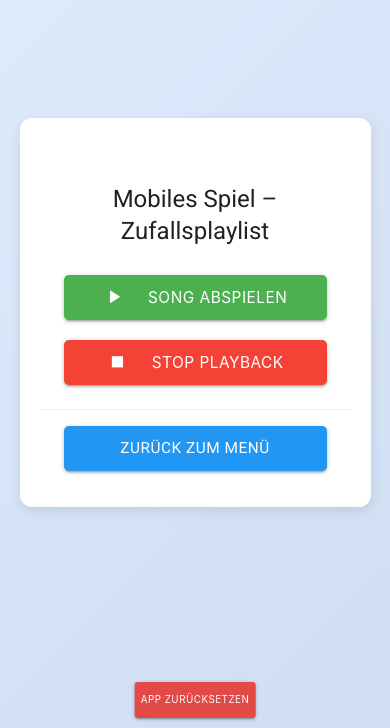
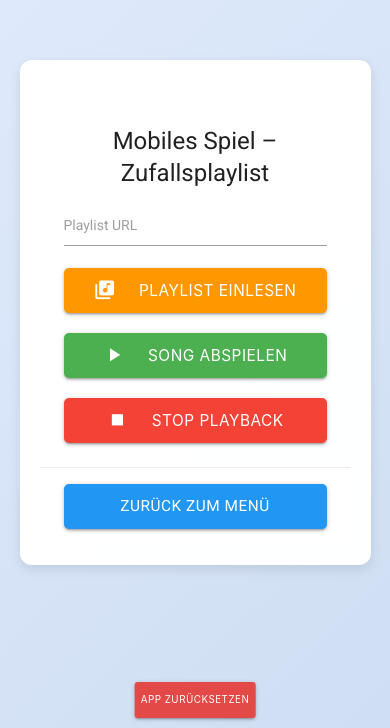
Before and after one commit to mcvanst/Balura95.github.io, a website: page mobil.html in a window 390 px wide. Shown: the part 116-844 px from the top of the page. Drawn offline with nearby package versions, Linux system fonts and the light colour scheme; sample sign-in values are in the browser's storage.

Commit message:
Update mobil.html

```diff
--- a/mobil.html
+++ b/mobil.html
@@ -19,9 +19,18 @@
     <div class="card z-depth-3 center-align fade-in">
       <div class="card-content">
         <h4 class="card-title">Mobiles Spiel – Zufallsplaylist</h4>
-        <!-- Anzeige der gespeicherten Playlist-URL -->
+        <!-- Anzeige der gespeicherten Playlist URL -->
         <p id="playlist-display"></p>
-        <!-- Button zum Abspielen eines zufälligen Songs -->
+        <!-- Kein Wert im Input -->
+        <div class="input-field">
+          <input id="playlist-url" type="text">
+          <label for="playlist-url">Playlist URL</label>
+        </div>
+        <!-- Button zum Einlesen der Playlist -->
+        <button id="cache-button" class="btn-large waves-effect waves-light orange">
+          <i class="material-icons left">library_music</i> Playlist einlesen
+        </button>
+        <!-- Play-Button zum Abspielen eines zufälligen Songs -->
         <button id="play-button" class="btn-large waves-effect waves-light green" style="margin-top:20px;">
           <i class="material-icons left">play_arrow</i> Song abspielen
         </button>
```
